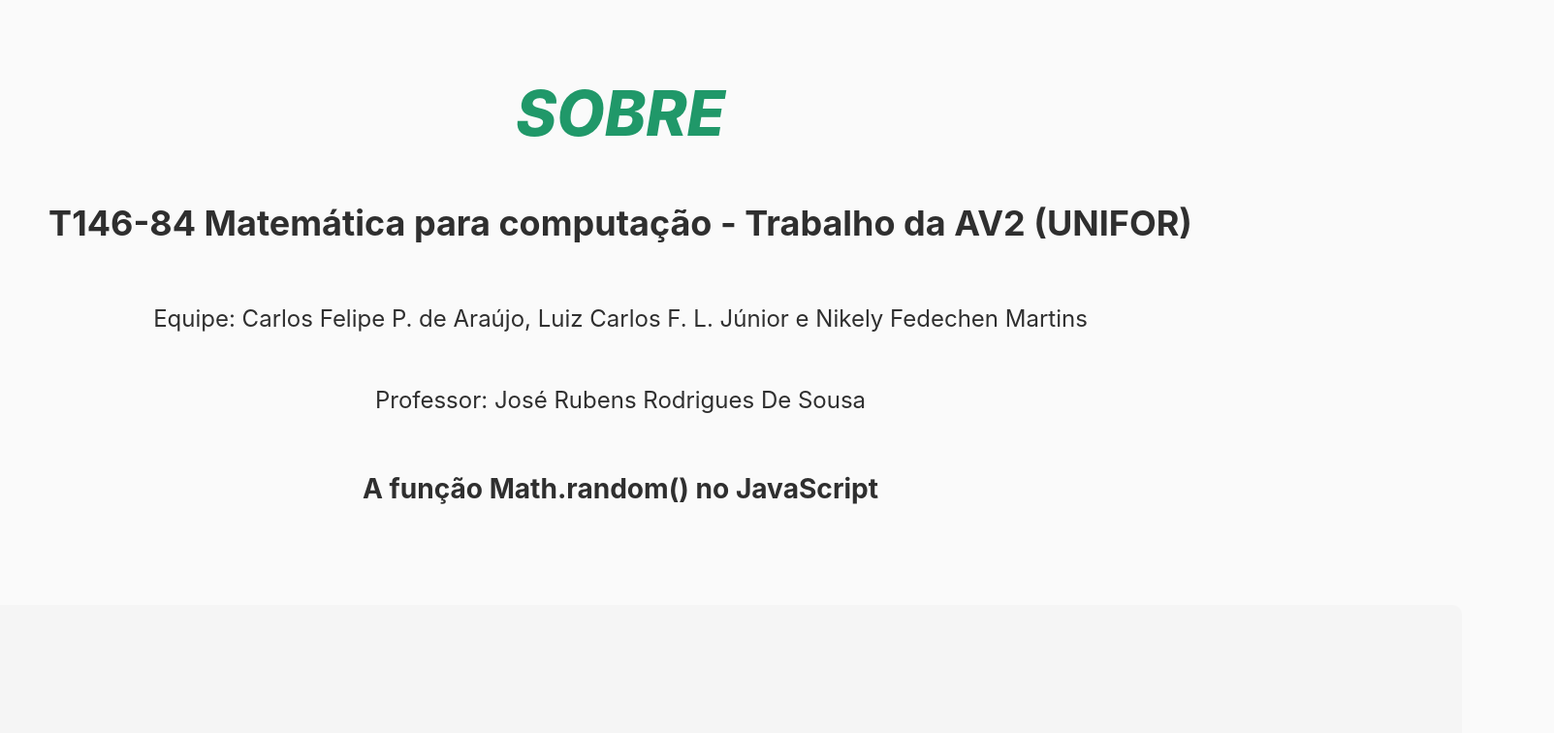
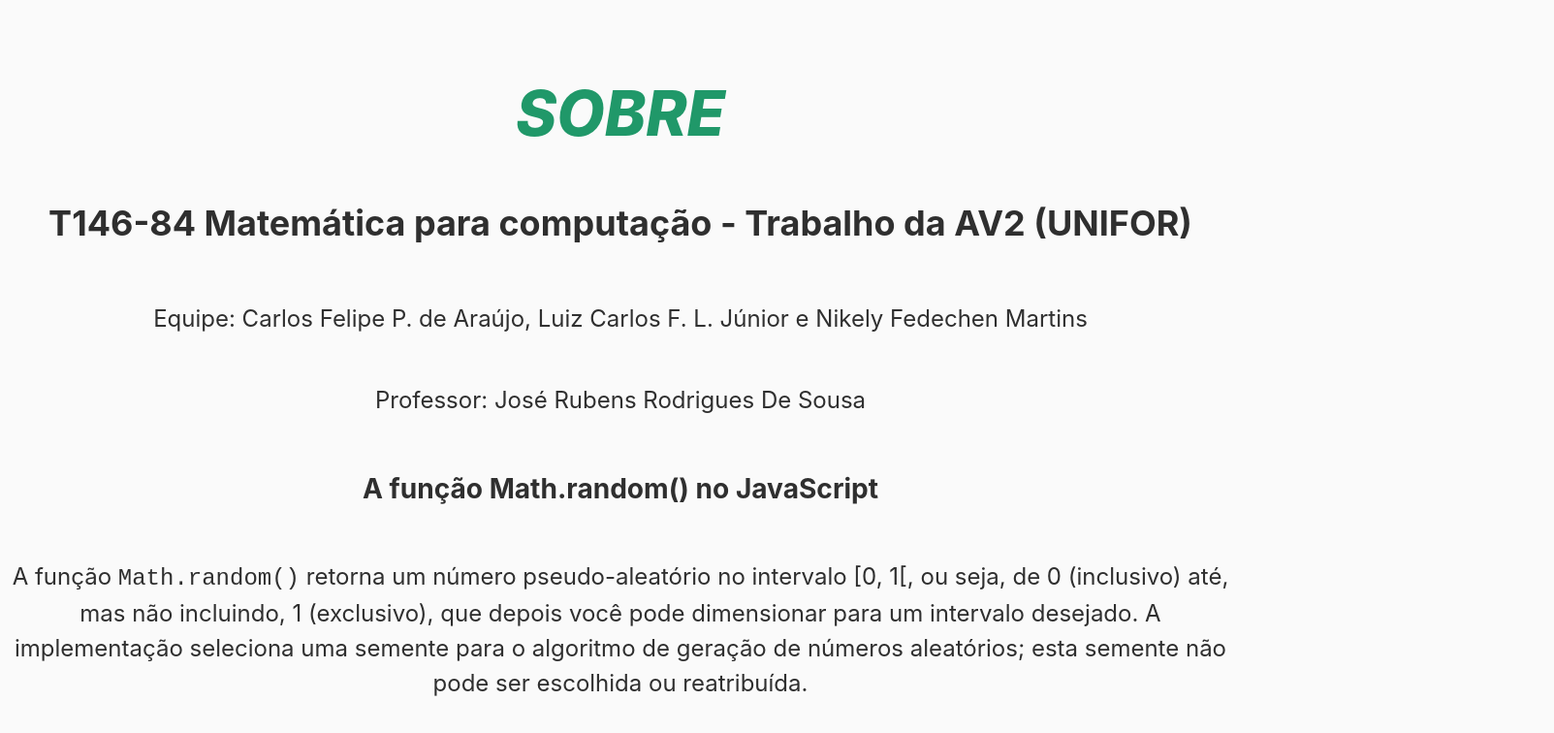
Before and after one commit to carlosxfelipe/megasena, a Next.js app: page /about in a window 1280 px wide. Shown: the top 756 px of the page at 97% size, 1603 px wide, since content can reach past the window. Built offline with nearby package versions, Linux system fonts and the light colour scheme.

Commit message:
descricao

```diff
--- a/pages/about.tsx
+++ b/pages/about.tsx
@@ -22,7 +22,14 @@
           </p>
           <p>Professor: José Rubens Rodrigues De Sousa</p>
           <h3>A função Math.random() no JavaScript</h3>
-          <Image src={Carbon} alt="explicando o algoritmo de random" />
+          <p>
+            A função <code>Math.random()</code> retorna um número
+            pseudo-aleatório no intervalo [0, 1[, ou seja, de 0 (inclusivo) até,
+            mas não incluindo, 1 (exclusivo), que depois você pode dimensionar
+            para um intervalo desejado. A implementação seleciona uma semente
+            para o algoritmo de geração de números aleatórios; esta semente não
+            pode ser escolhida ou reatribuída.
+          </p>
           <h3>API do RANDOM.ORG</h3>
           <p style={{ textAlign: "justify", padding: 20 }}>
             RANDOM.ORG oferece números aleatórios verdadeiros para qualquer
```
Also changed, not shown: public/carbon.png (deleted).
